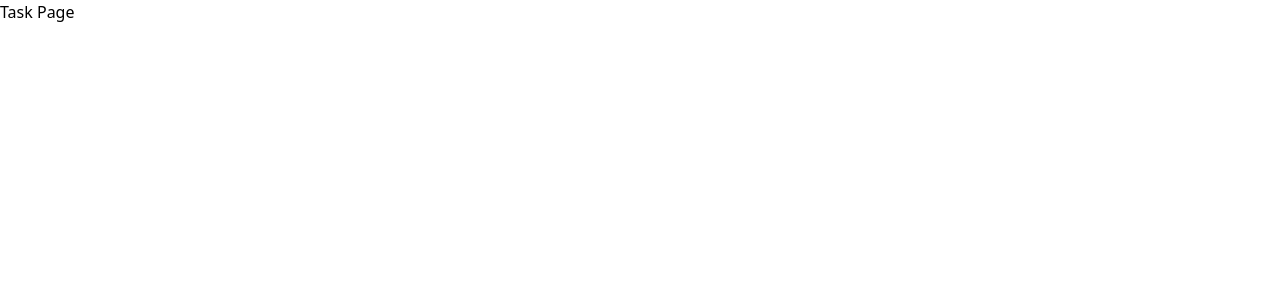
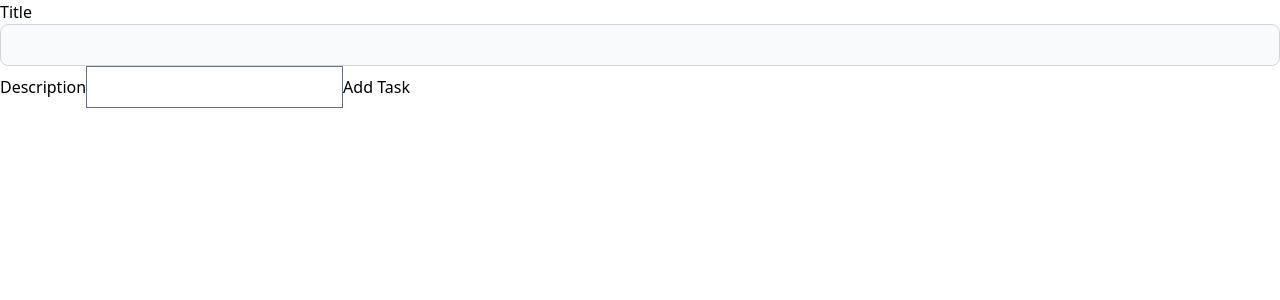
Before and after one commit to staz6/ff-test, a React (Vite) app: page / in a window 1280 px wide. Shown: the top 300 px of the page. Built offline with nearby package versions, Linux system fonts and the light colour scheme.

Commit message:
feat: init ff test

```diff
--- a/package.json
+++ b/package.json
@@ -14,8 +14,10 @@
   },
   "dependencies": {
     "flowbite": "^1.8.0",
+    "flowbite-react": "^0.5.0",
     "react": "18.2.0",
-    "react-dom": "18.2.0"
+    "react-dom": "18.2.0",
+    "react-hook-form": "^7.45.2"
   },
   "devDependencies": {
     "@commitlint/cli": "17.4.2",
--- /dev/null
+++ b/src/app/pages/TaskPage/component/TaskForm.tsx
@@ -0,0 +1,28 @@
+import { useForm } from 'react-hook-form';
+import { TextInput } from 'flowbite-react';
+
+function TaskForm() {
+  const { register, handleSubmit, reset } = useForm();
+
+  const onSubmit = () => {
+    reset();
+  };
+
+  return (
+    <form onSubmit={handleSubmit(onSubmit)}>
+      <label>
+        Title
+        <TextInput {...register('title', { required: true })} />
+      </label>
+
+      <label>
+        Description
+        <input {...register('description')} />
+      </label>
+
+      <button type="submit">Add Task</button>
+    </form>
+  );
+}
+
+export default TaskForm;
--- a/src/app/pages/TaskPage/index.tsx
+++ b/src/app/pages/TaskPage/index.tsx
@@ -1,4 +1,8 @@
+import TaskForm from "./component/TaskForm";
+
 const TaskPage = () => {
-  return <h1> Task Page</h1>;
+  return (
+    <TaskForm/>
+  );
 };
 export default TaskPage;
--- a/tailwind.config.js
+++ b/tailwind.config.js
@@ -1,4 +1,4 @@
 module.exports = {
-  content: ["./*.html", "./src/**/*.css", "./node_modules/flowbite/**/*.js"],
+  content: ["./*.html", "./src/**/*.css",  'node_modules/flowbite-react/**/*.{js,jsx,ts,tsx}'],
   plugins: [require("@tailwindcss/forms"),require('flowbite/plugin')],
 };
```
Also changed, not shown: 1 other file (tests, documents, lock files or other folders).
